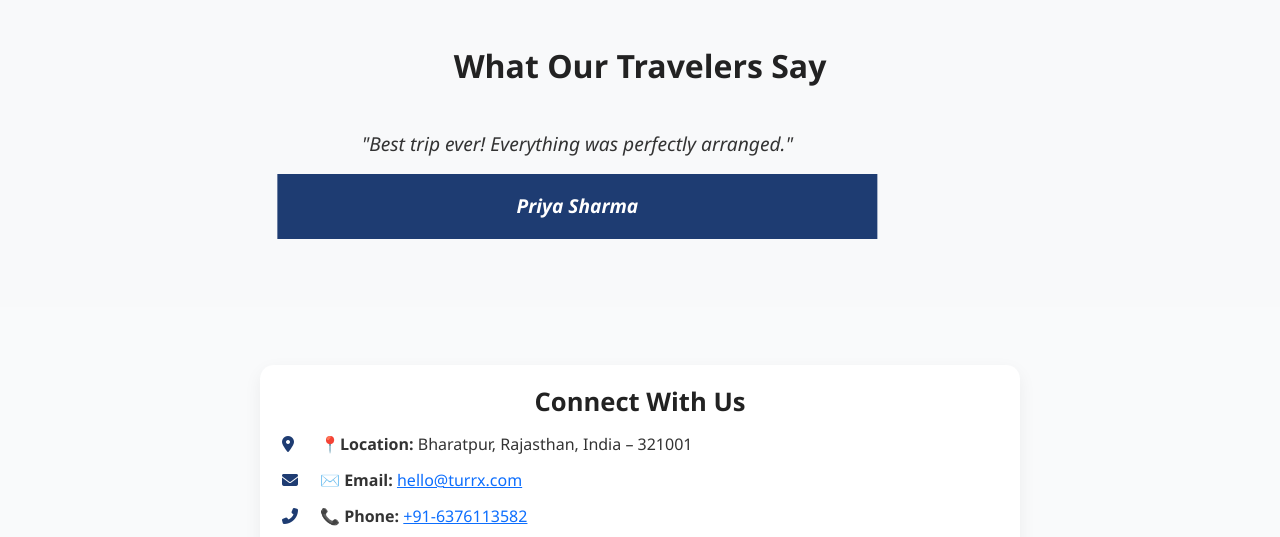
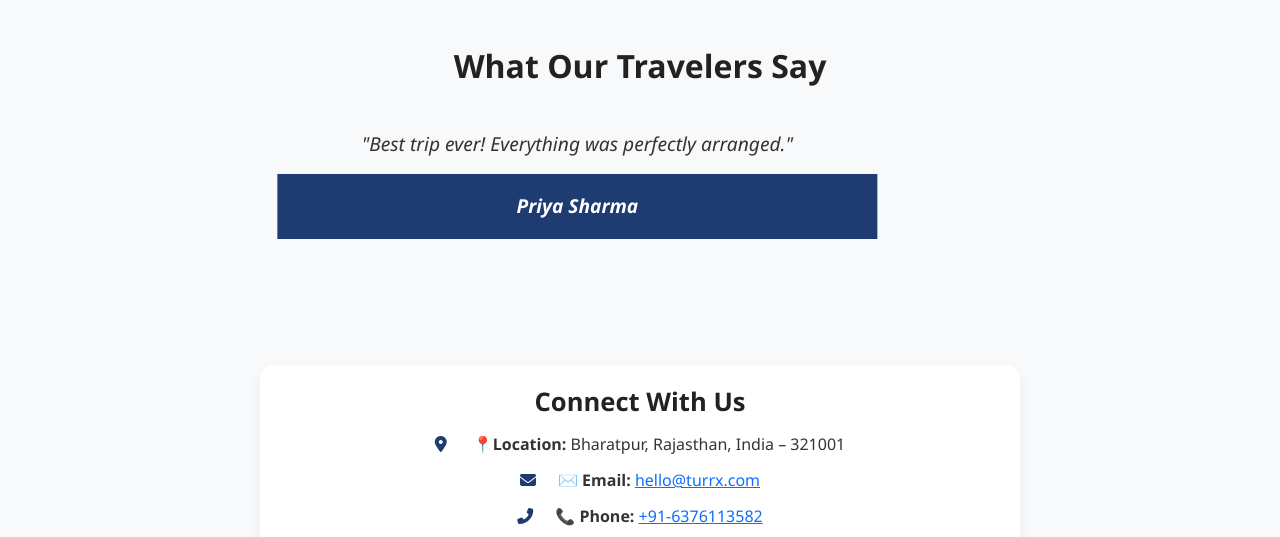
Before and after one commit to TURX-Site/travel-landing, a plain HTML site: page index.html in a window 1280 px wide. Shown: the part 2676-3213 px from the top of the page. Drawn offline with nearby package versions, Linux system fonts and the light colour scheme.

Commit message:
Update style.css

```diff
--- a/style.css
+++ b/style.css
@@ -79,7 +79,7 @@ img { max-width: 100%; height: auto; display: block; }
   text-align: left;
 }
 .contact-card h2 { text-align: center; font-size: 1.6rem; margin-bottom: 14px; }
-.contact-item { display: flex; align-items: flex-start; gap: 10px; margin: 12px 0; color: #333; }
+.contact-item { display: flex; align-items: centre;  justify-content: center; gap: 10px; margin: 12px 0; color: #333; }
 .contact-item i { color: #1e3c72; width: 28px; margin-top: 4px; }
 .contact-item span { white-space: normal; word-break: break-word; }
 
```
